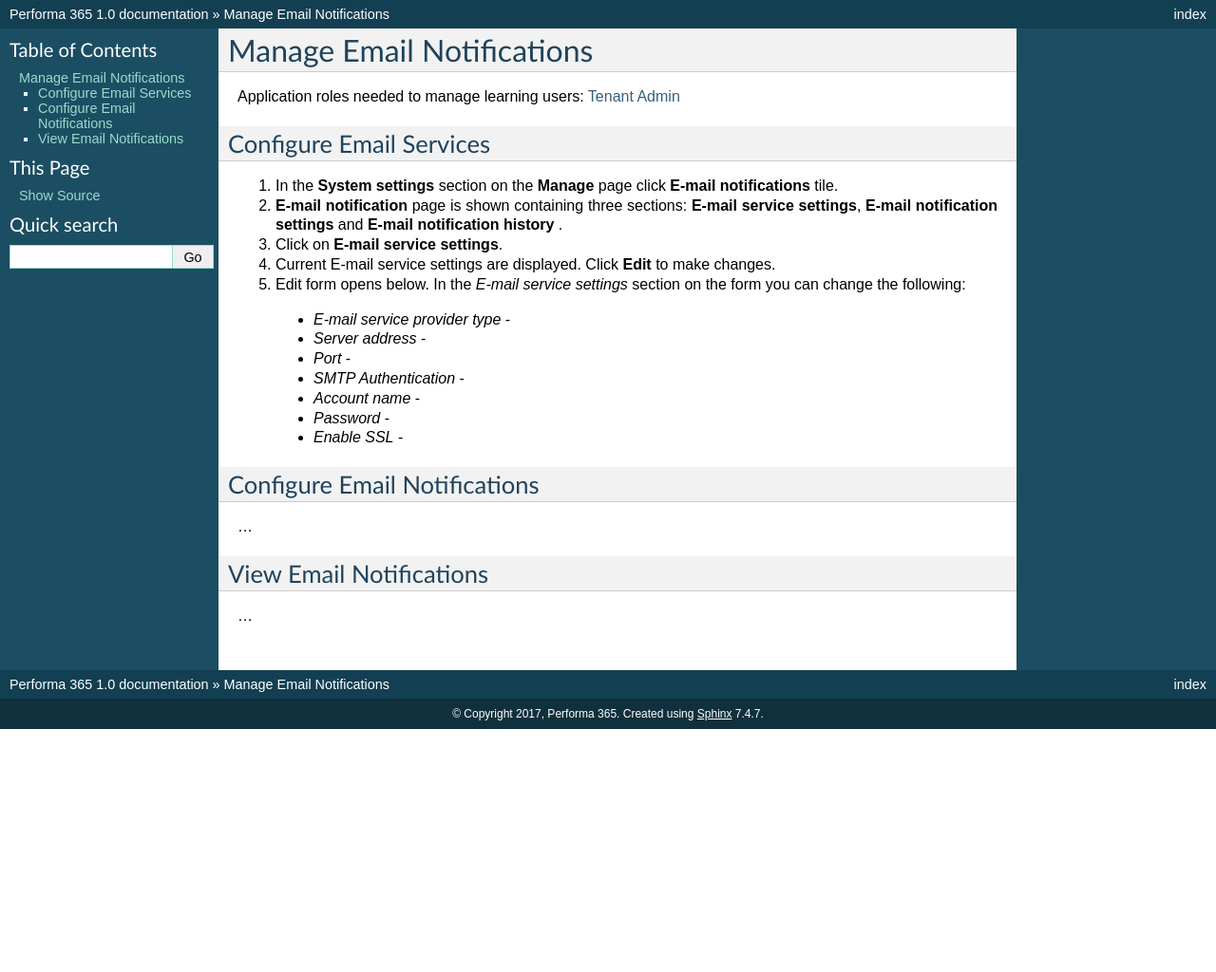
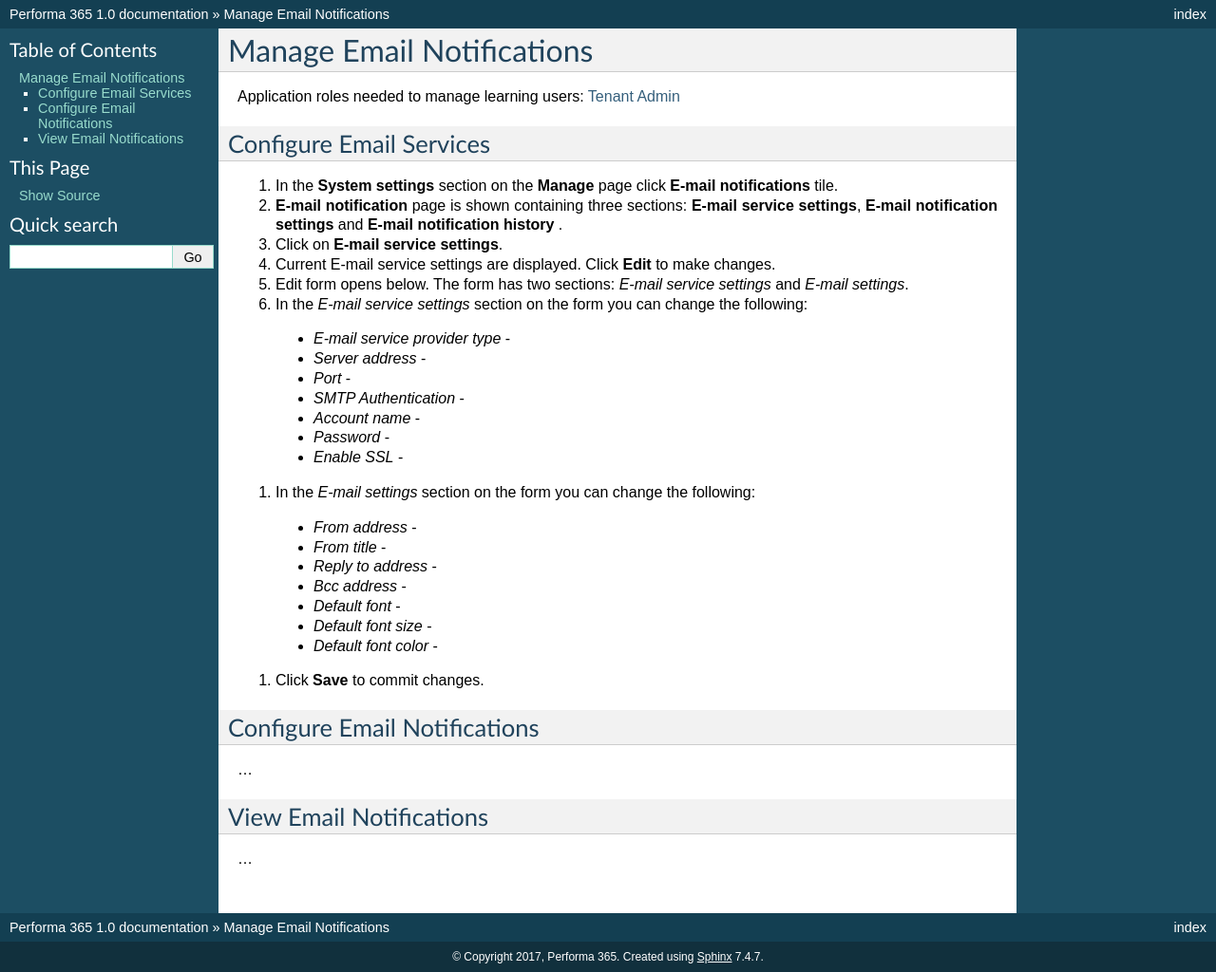
Before and after one commit to pslisko/performa365docs, a Sphinx documentation site: the page built from docs/howto/work_with_email_notifications.rst, in a window 1280 px wide. Shown: the whole page at 95% size. Built offline with Sphinx 7.4.7, drawn with Linux system fonts in a browser that asks for light colours; pages that are not in the unit, such as notebooks, are missing from menus; before the commit the page ends 900 px from its top, so only the background shows below that.

Commit message:
Update work_with_email_notifications.rst

```diff
--- a/docs/howto/work_with_email_notifications.rst
+++ b/docs/howto/work_with_email_notifications.rst
@@ -12,7 +12,8 @@
 #. **E-mail notification** page is shown containing three sections: **E-mail service settings**, **E-mail notification settings** and **E-mail notification history** .
 #. Click on **E-mail service settings**.
 #. Current E-mail service settings are displayed. Click **Edit** to make changes.
-#. Edit form opens below. In the *E-mail service settings* section on the form you can change the following:
+#. Edit form opens below. The form has two sections: *E-mail service settings* and *E-mail settings*.
+#. In the *E-mail service settings* section on the form you can change the following:
 
  * *E-mail service provider type* -
  * *Server address* -
@@ -22,6 +23,17 @@
  * *Password* -
  * *Enable SSL* -
 
+#. In the *E-mail settings* section on the form you can change the following:
+
+ * *From address* -
+ * *From title* -
+ * *Reply to address* -
+ * *Bcc address* -
+ * *Default font* -
+ * *Default font size* -
+ * *Default font color* -
+
+#. Click **Save** to commit changes.
 
 
 
```
